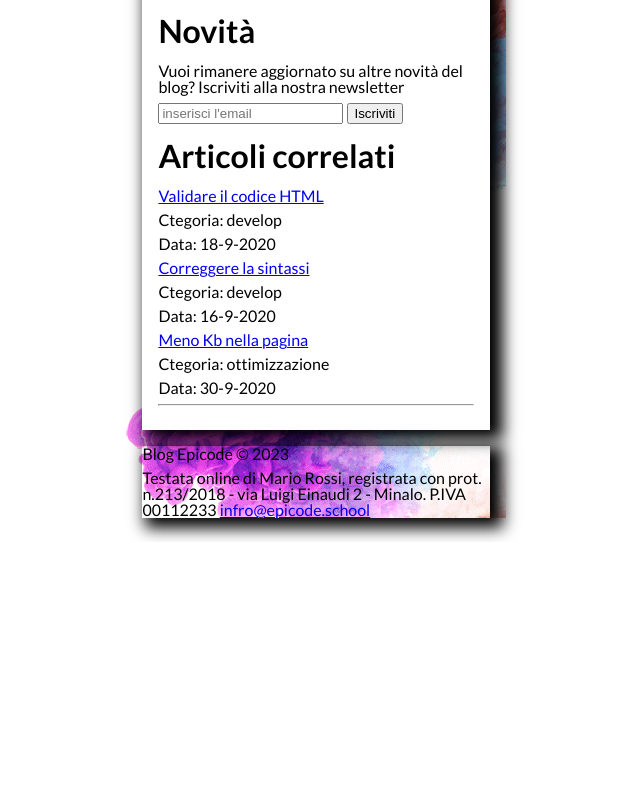
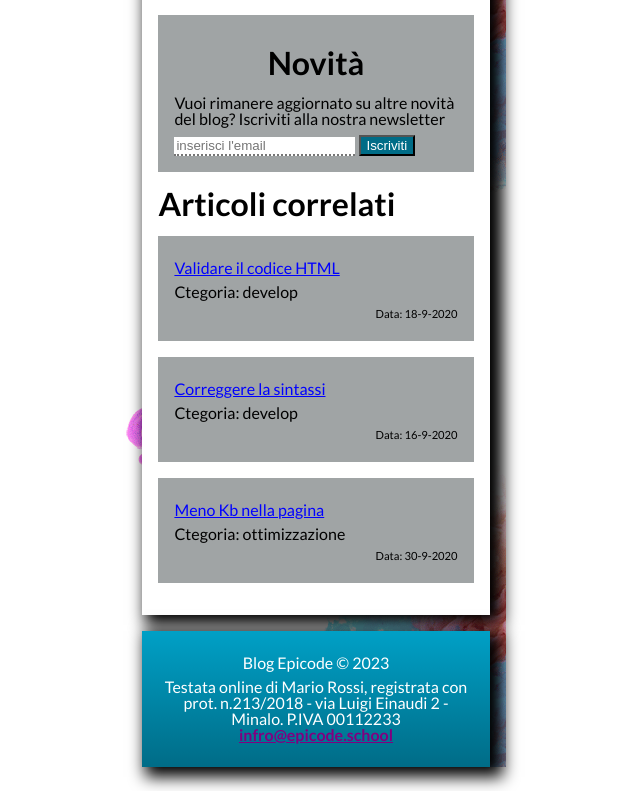
Before and after one commit to GiuseppeTuccilli/U1-W1-D4, a plain HTML site: page index.html in a window 1280 px wide. Shown: the part 1675-2466 px from the top of the page, without its empty margins (324-964 px from the left). Before the commit the page ends 2217 px from the top, so only its background shows below. Drawn offline with Linux system fonts and the light colour scheme.

Commit message:
seconda modifica

```diff
--- a/assets/css/style-2.css
+++ b/assets/css/style-2.css
@@ -132,5 +132,58 @@ td{
 }
 
 .grey{
-    background-color: class="grey";
+    background-color: #e1e3df;
 }
+
+#tool{
+    font-size: bold;
+    color: #00a6ca;
+}
+
+.box{
+    background-color: #a0a4a5;
+    padding: 1em;
+    margin-top: 1em;
+    margin-bottom: 1em;
+}
+
+.box h1{
+    text-align: center;
+
+}
+
+button{
+    background-color: #006C87;
+    color: white;
+}
+
+#mail{
+    border-style: dotted;
+    border-top:0;
+    border-left: 0;
+    border-right: 0;
+}
+
+.data{
+    font-size: 0.7em;
+    text-align: right;
+}
+
+a{
+    color: blue;
+    font-size: bold;
+}
+
+footer{
+    text-align: center;
+    background: #006C87;
+background: linear-gradient(0deg,rgba(0, 108, 135, 1) 0%, rgba(0, 160, 198, 1) 100%);
+padding: 1em;
+color: white;
+}
+
+#info{
+    color: purple;
+    font-weight: bold;
+
+}
--- a/index.html
+++ b/index.html
@@ -136,9 +136,9 @@
         </table>
         <p>
           un test di validazione potrà essere fatto il
-          <a href="#">tool online</a> dedicato allo scopo. Una volta ottimizzato
-          il tutto, avremo raggiunto il nostro obbiettivo ed essere stati dei
-          veri developers come loro:
+          <a id="tool" href="#">tool online</a> dedicato allo scopo. Una volta
+          ottimizzato il tutto, avremo raggiunto il nostro obbiettivo ed essere
+          stati dei veri developers come loro:
         </p>
         <iframe
           width="560"
@@ -150,26 +150,33 @@
           referrerpolicy="strict-origin-when-cross-origin"
           allowfullscreen
         ></iframe>
+        <div class="box">
           <h1>Novità</h1>
           <p>
             Vuoi rimanere aggiornato su altre novità del blog? Iscriviti alla
             nostra newsletter
           </p>
           <form>
-          <input type="email" placeholder="inserisci l'email" />
+            <input id="mail" type="email" placeholder="inserisci l'email" />
             <button>Iscriviti</button>
           </form>
+        </div>
         <h1>Articoli correlati</h1>
+        <div class="box">
           <p><a href="#">Validare il codice HTML</a></p>
           <p>Ctegoria: develop</p>
-        <p>Data: 18-9-2020</p>
+          <p class="data">Data: 18-9-2020</p>
+        </div>
+        <div class="box">
           <p><a href="#">Correggere la sintassi</a></p>
           <p>Ctegoria: develop</p>
-        <p>Data: 16-9-2020</p>
+          <p class="data">Data: 16-9-2020</p>
+        </div>
+        <div class="box">
           <p><a href="#">Meno Kb nella pagina</a></p>
           <p>Ctegoria: ottimizzazione</p>
-        <p>Data: 30-9-2020</p>
-        <hr />
+          <p class="data">Data: 30-9-2020</p>
+        </div>
       </main>
       <footer>
         <p>Blog Epicode &copy 2023</p>
@@ -177,7 +184,7 @@
           <i
             >Testata online di Mario Rossi, registrata con prot. n.213/2018 -
             via Luigi Einaudi 2 - Minalo. P.IVA 00112233
-            <a href="#">infro@epicode.school</a></i
+            <a href="#" id="info">infro@epicode.school</a></i
           >
         </p>
       </footer>
```
Lines whose indentation alone changed are shown as unchanged.
